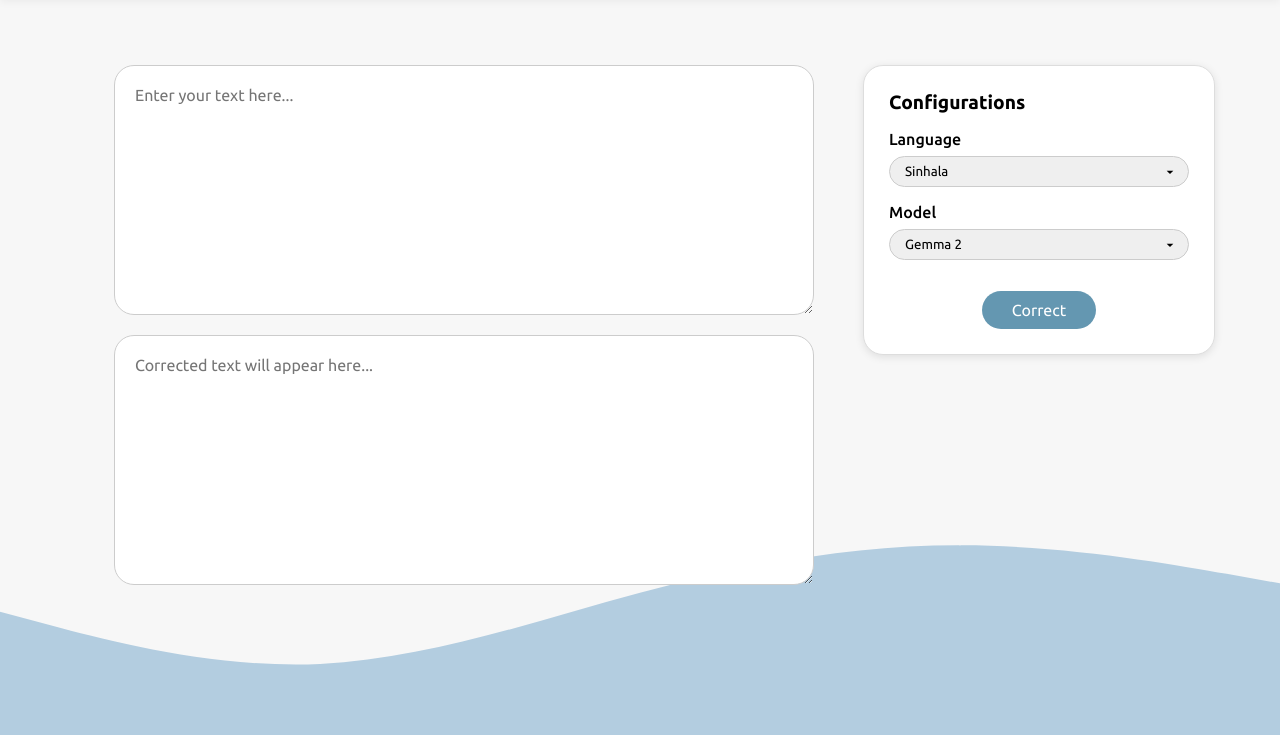
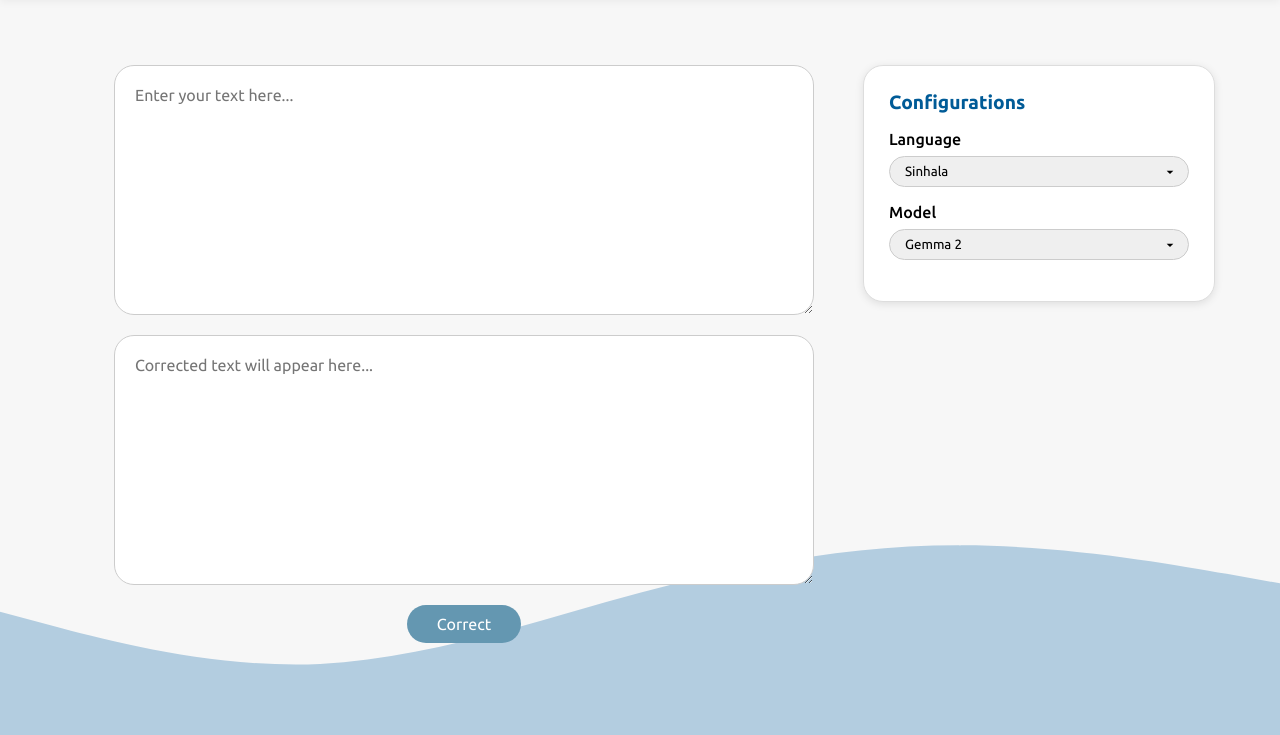
Before and after one commit to Nadil-K/lm-spell-web-app, a PHP site: page / in a window 1280 px wide. Shown: the part 65-800 px from the top of the page. Run offline with PHP 8.4, Linux system fonts and the light colour scheme.

Commit message:
minor fixes

```diff
--- a/components/Configurations.css
+++ b/components/Configurations.css
@@ -11,6 +11,7 @@
 	margin-top: 0;
 	margin-bottom: 16px;
 	font-size: 1.2em;
+    color: var(--primary-blue);
 }
 .config-panel label {
 	display: block;
--- a/components/Configurations.php
+++ b/components/Configurations.php
@@ -3,7 +3,7 @@
 
 <div class="config-panel">
 	<h3>Configurations</h3>
-	<form method="post" action="">
+	<form>
 
         <label for="language">Language</label>
 		<select id="language" name="language" required>
@@ -19,6 +19,5 @@
 			<!-- Add more models here -->
 		</select>
 
-		<button type="submit" name="correct">Correct</button>
 	</form>
 </div>
--- a/index.php
+++ b/index.php
@@ -16,13 +16,17 @@
         <?php include 'components/Navbar.php'; ?>
 
         <div class="container">
+
             <div class="left-panel">
                 <textarea class="input-textarea" placeholder="Enter your text here..."></textarea>
                 <textarea class="input-textarea" placeholder="Corrected text will appear here..." readonly></textarea>
+                <button id="correct">Correct</button>
             </div>
+
             <div class="right-panel">
                 <?php include 'components/Configurations.php'; ?>
             </div>
+
         </div>
 
         <div class="wave-background">
```
